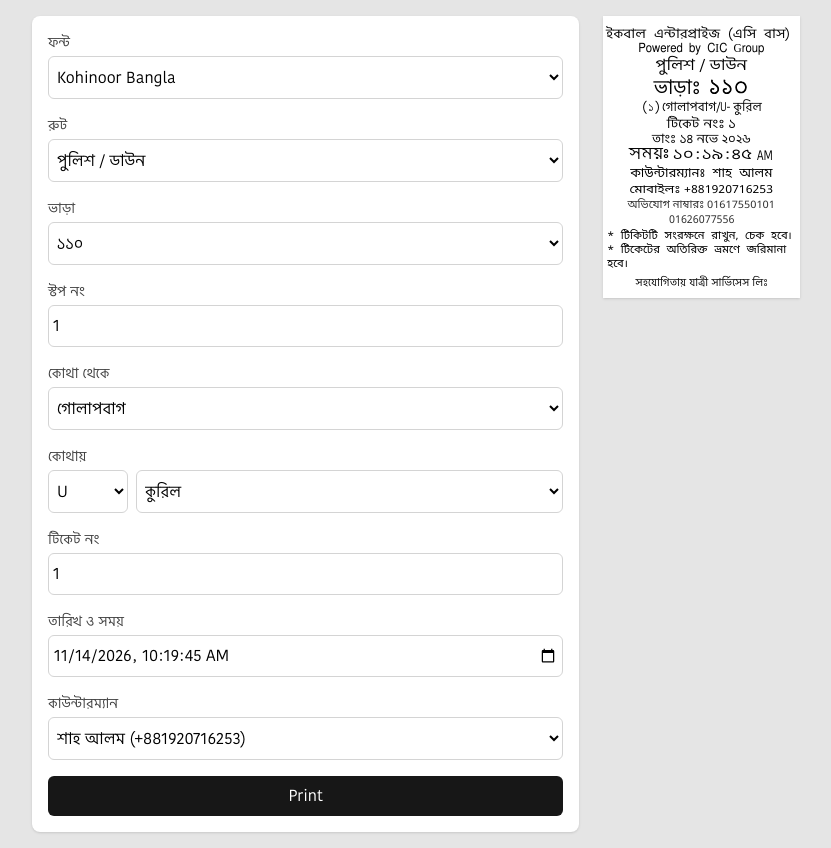
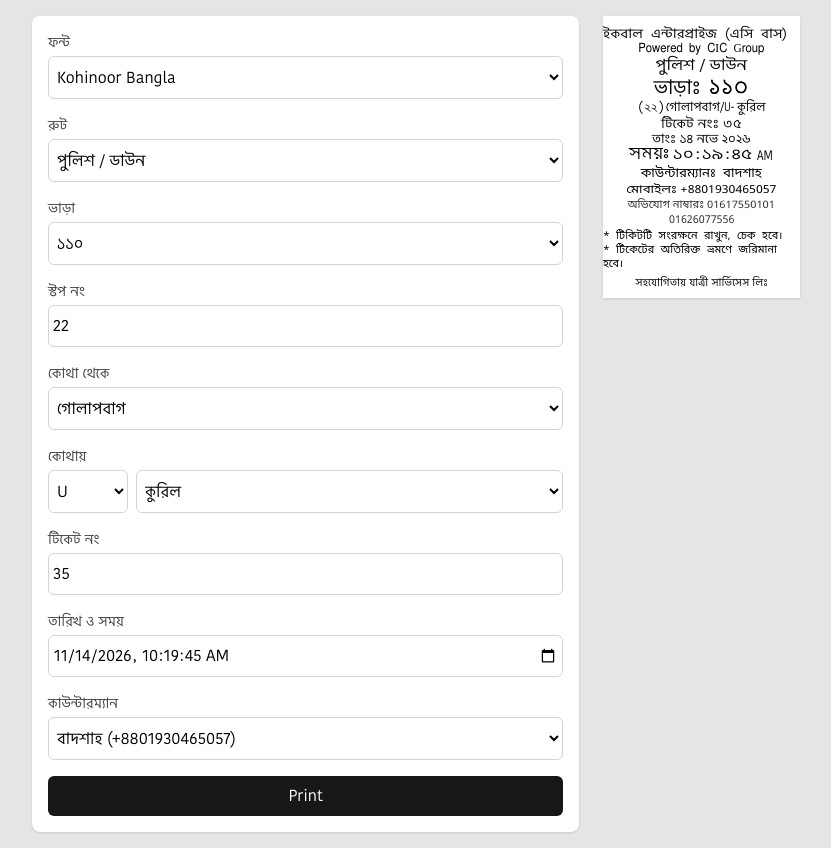
Before and after one commit to m-n-sakib-dev/print-ticket, a React (Vite) app: page / in a window 1280 px wide. Shown: the whole page, without its empty margins (224-1055 px from the left). Built offline with nearby package versions, Linux system fonts and the light colour scheme; a web font is replaced by a local one.

Commit message:
Add stopDefaults configuration for automatic form population; enhance applyStop function

```diff
--- a/src/App.jsx
+++ b/src/App.jsx
@@ -1,5 +1,5 @@
 import { useState } from 'react'
-import { countermen, fares, fonts, letters, routes, stops } from './ticketConfig'
+import { countermen, fares, fonts, letters, routes, stopDefaults, stops } from './ticketConfig'
 import { toInputValue } from './bn'
 import { toParams } from './formParams'
 import Ticket from './Ticket'
@@ -16,19 +16,30 @@ function Field({ label, children }) {
 const inputClass =
   'w-full rounded-md border border-neutral-300 bg-white px-1 py-2 text-base focus:border-neutral-900 focus:outline-none'
 
+// "কোথা থেকে" stop-er default (stopDefaults) form-e boshai
+const applyStop = (form, from) => {
+  const { counterman, ...rest } = stopDefaults[from] ?? {}
+  const index = countermen.findIndex((c) => c.name === counterman)
+  return { ...form, from, ...rest, ...(index >= 0 && { counterman: index }) }
+}
+
 export default function App() {
-  const [form, setForm] = useState(() => ({
+  const [form, setForm] = useState(() =>
+    applyStop(
+      {
         route: routes[0],
         fare: fares[0],
         stopNo: 1,
-    from: stops[0],
         letter: 'U',
         font: fonts[0],
         to: stops[1] ?? stops[0],
         ticketNo: 1,
         counterman: 0,
         dateTime: toInputValue(new Date()),
-  }))
+      },
+      stops[0],
+    ),
+  )
 
   const set = (key) => (e) => setForm({ ...form, [key]: e.target.value })
 
@@ -76,7 +87,11 @@ export default function App() {
           </Field>
 
           <Field label="কোথা থেকে">
-            <select className={inputClass} value={form.from} onChange={set('from')}>
+            <select
+              className={inputClass}
+              value={form.from}
+              onChange={(e) => setForm(applyStop(form, e.target.value))}
+            >
               {stops.map((s) => (
                 <option key={s}>{s}</option>
               ))}
--- a/src/Ticket.jsx
+++ b/src/Ticket.jsx
@@ -13,7 +13,7 @@ export default function Ticket({ form }) {
       style={{ fontFamily: `"${form.font}", "Hind Siliguri", "Noto Sans Bengali", sans-serif` }}
     >
       <div className="[zoom:0.9] ">
-      <div className="origin-center scale-x-[1.01] scale-y-[0.9] text-left text-[16px] ml-1 font-normal leading-tight [word-spacing:4px]">ইকবাল এন্টারপ্রাইজ (এসি বাস)</div>
+      <div className="origin-left scale-x-[1.01] scale-y-[0.9] text-left text-[16px] font-normal leading-tight [word-spacing:4px]">ইকবাল এন্টারপ্রাইজ (এসি বাস)</div>
       <div className="text-center text-[14px] scale-x-[0.9] font-normal leading-none [word-spacing:4px]" style={{ fontFamily: '"SolaimanLipi"' }}>Powered by C<span style={{ fontFamily: '"Noto Sans Bengali"' }}>I</span>C <span style={{ fontFamily: '"Noto Sans Bengali"' }}>G</span>roup</div>
       <div className="text-center text-[16px] scale-x-[1.15] scale-y-[1.05] font-normal ">{form.route}</div>
       <div className="my-0 text-center text-[22px] font-normal leading-none">ভাড়াঃ <span className="ml-1" style={{ fontFamily: '"Charukola Ultra Light"', WebkitTextStroke: '1px currentColor', letterSpacing: '0.13em' }}>{toBn(form.fare)}</span></div>
@@ -43,7 +43,7 @@ export default function Ticket({ form }) {
       <div className="text-center text-[14px] scale-x-[1.06] scale-y-[0.94] font-['Noto_Sans_Bengali'] font-extralight  leading-tight">মোবাইলঃ <span className="text-[13px]">{man.mobile}</span></div>
       <div className="text-center text-[12px] scale-x-[1.04] scale-y-[0.95] font-['Noto_Sans_Bengali'] font-extralight leading-snug text-black/80">অভিযোগ নাম্বারঃ 01617550101</div>
       <div className="text-center text-[12px] font-['Noto_Sans_Bengali'] font-extralight leading-snug text-black/80">01626077556</div>
-      <div className="text-left text-[12px] scale-x-[1.04] scale-y-[0.95] font-['Noto_Sans_Bengali'] font-extralight leading-snug ml-2 [word-spacing:4px]">
+      <div className="origin-left text-left text-[12px] scale-x-[1.01] scale-y-[0.95] font-['Noto_Sans_Bengali'] font-extralight leading-snug [word-spacing:4px]">
         <div>* টিকিটটি সংরক্ষনে রাখুন, চেক হবে।</div>
         <div>* টিকেটের অতিরিক্ত ভ্রমণে জরিমানা হবে।</div>
       </div>
--- a/src/ticketConfig.js
+++ b/src/ticketConfig.js
@@ -5,6 +5,13 @@ export const fares = [ '১১০']
 
 // "from" ar "to" dropdown duto-i ei list theke ashe
 export const stops = ['গোলাপবাগ', 'কুরিল', 'যমুনা']
+
+// "কোথা থেকে" stop select korle ei value gulo auto boshe, pore form-e bodlano jay.
+// Ekhane na thakle ager value-i thake. counterman = countermen-er naam.
+export const stopDefaults = {
+  'গোলাপবাগ': { stopNo: 22, route: 'পুলিশ / ডাউন', fare: '১১০', counterman: 'বাদশাহ', to: 'কুরিল', ticketNo: 35 },
+  'যমুনা': { stopNo: 8, route: 'পুলিশ / আপ', counterman: 'শাহ আলম', to: 'গোলাপবাগ', ticketNo: 323 },
+}
 
 // Counterman-er naam ar mobile ek sathe
 export const countermen = [
```
Lines whose indentation alone changed are shown as unchanged.
